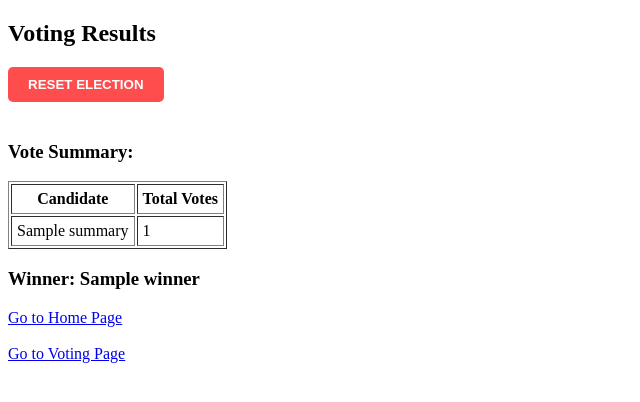
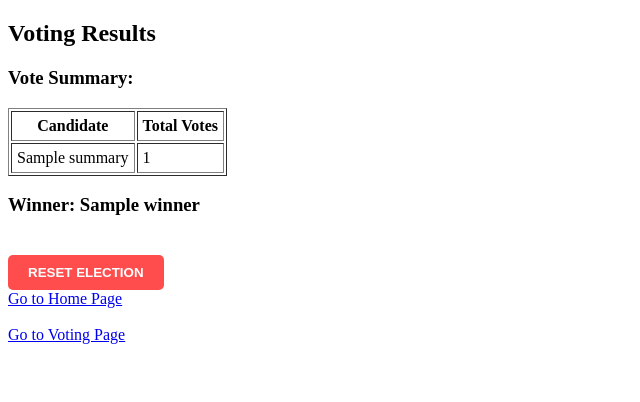
Before and after one commit to SreeManogn/symmetrical, a Flask app: template templates/teacher.html in a window 1280 px wide. Shown: the top 402 px of the page, without its empty margins (0-640 px from the left). Run offline with Flask 3, Linux system fonts and the light colour scheme; the template is opened without the code that fills it: most values are stand-ins (such as "Sample title", 1, 10 or a date in 2020).

Commit message:
Update teacher.html

```diff
--- a/templates/teacher.html
+++ b/templates/teacher.html
@@ -10,7 +10,7 @@
       padding: 10px 20px;
       border: none;
       cursor: pointer;
-      margin-bottom: 20px;
+      margin-top: 20px;
       border-radius: 5px;
   }
   .reset-button:hover {
@@ -20,11 +20,6 @@
 </head>
 <body>
 <h2>Voting Results</h2>
-
-<!-- RESET BUTTON at the TOP -->
-<form method="post">
-    <input type="submit" class="reset-button" value="RESET ELECTION" onclick="return confirm('Are you sure you want to reset the election? This will delete all candidates and votes.')">
-</form>
 
 {% if message %}
     <p><b>{{ message }}</b></p>
@@ -56,6 +51,11 @@
 <p>No votes submitted yet.</p>
 {% endif %}
 
+<!-- RESET BUTTON at the BOTTOM -->
+<form method="post">
+    <input type="submit" class="reset-button" value="RESET ELECTION" onclick="return confirm('Are you sure you want to reset the election? This will delete all candidates and votes.')">
+</form>
+
 <a href="/">Go to Home Page</a><br><br>
 <a href="/student">Go to Voting Page</a>
 </body>
```
